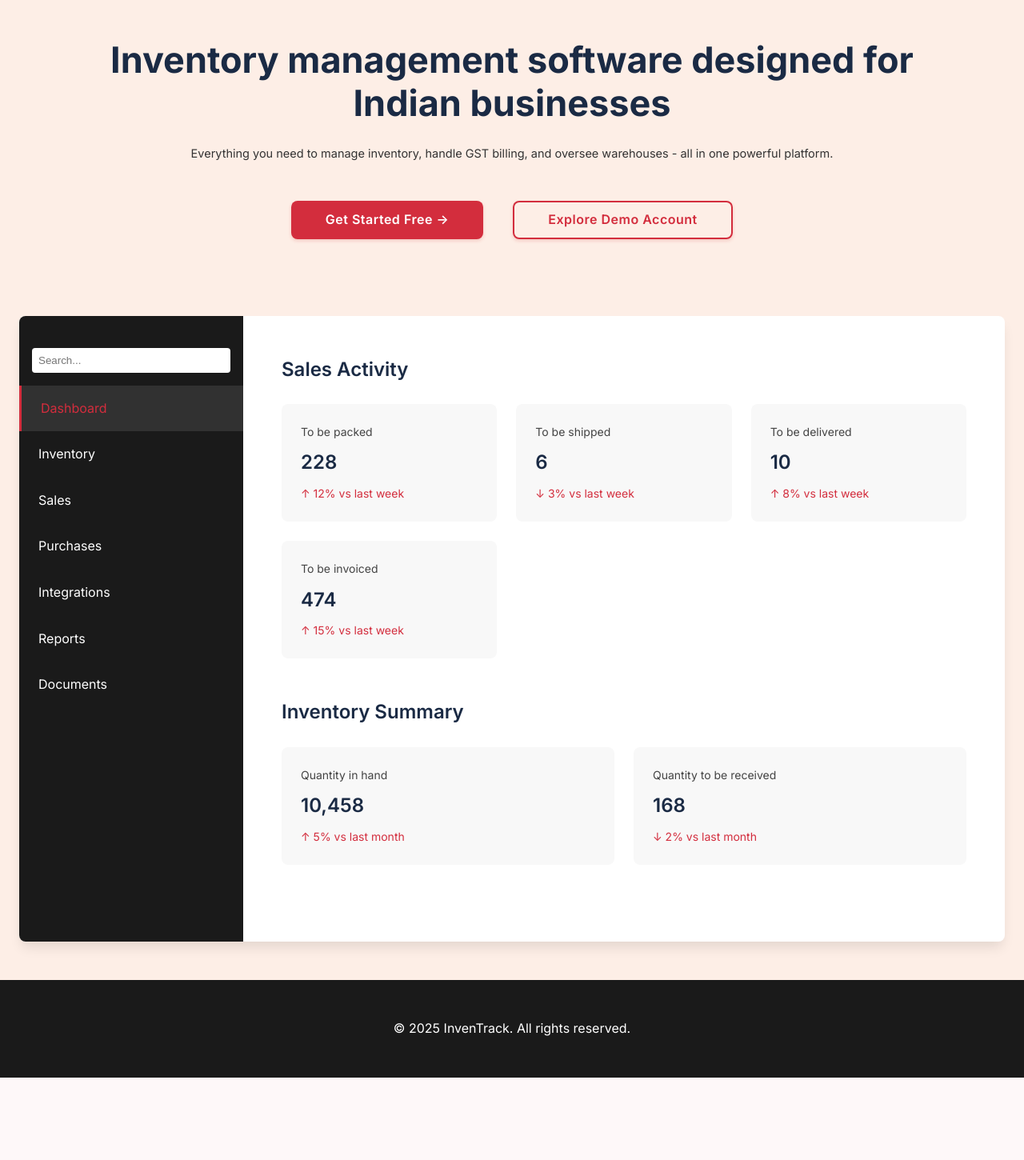
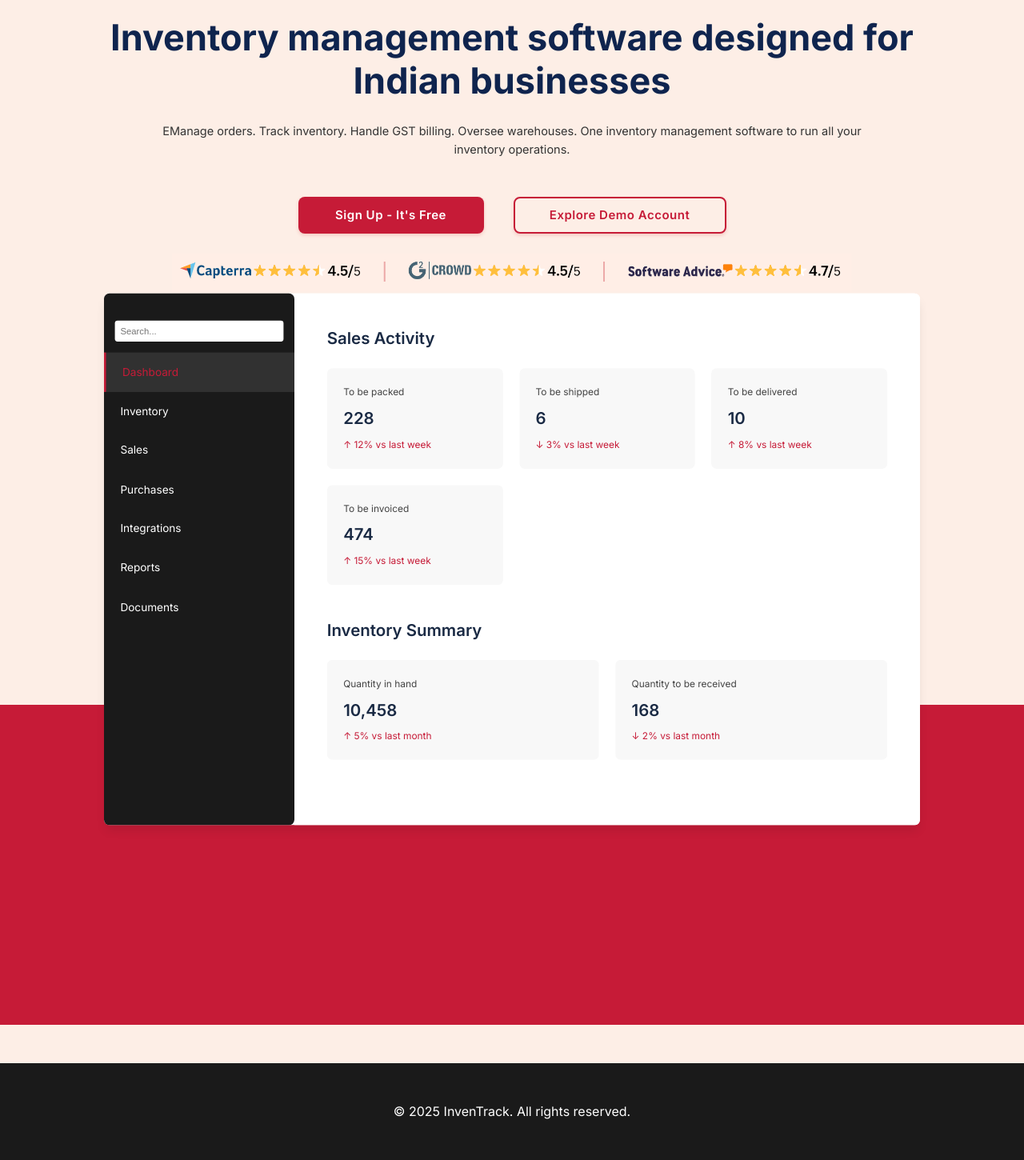
Before and after one commit to r-ravish/InventoryHub, a Flask app: page / in a window 1280 px wide. Shown: the whole page at 80% size. Before the commit the page ends 1347 px from the top, so only its background shows below. Run offline with Flask 3, Linux system fonts and the light colour scheme.

Commit message:
updated by ravish

```diff
--- a/static/css/index.css
+++ b/static/css/index.css
@@ -9,15 +9,16 @@ body {
     background-color: #fdeee6;
     line-height: 1.6;
     color: #444;
+    padding-top: 20px; /* Add this line to add space at the top */
 }
 
 .container {
-    max-width: 1280px;
+    max-width: 1200px;
     margin: 0 auto;
     padding: 0 24px;
 }
 
-header {
+head {
     padding: 48px 24px;
     margin-bottom: 48px;
 }
@@ -28,15 +29,15 @@ header {
     margin: 0 auto;
 }
 
-h1 {
+.heading {
     font-size: 45px;
     line-height: 1.2;
-    font-weight: 700;
+    font-weight: 637;
     margin-bottom: 24px;
-    color: #1a2a44;
+    color: #0F244E;
 }
 
-.header-description {
+.head-description {
     font-size: 14.5px;
     margin-bottom: 48px;
     color: #333333;
@@ -47,28 +48,31 @@ h1 {
     gap: 37px;
     justify-content: center;
     flex-wrap: wrap;
-    cursor: pointer;
+    margin: 20px 0;
 }
 
 .button {
-    background-color: #d32d3d;
+    background-color: #c61b37;
     color: white;
     padding: 16px 28px;
     border: none;
     border-radius: 8px;
-    font-size: 16px;
-    font-weight: 600;
+    font-size: 15px;
+    font-weight: 560;
     cursor: pointer;
+    display: block;
     transition: all 0.3s cubic-bezier(0.4, 0, 0.2, 1);
     text-decoration: none;
     display: inline-flex;
     align-items: center;
     justify-content: center;
     gap: 10px;
-    width: 240px;
-    height: 47.5px;
+    width: 232px;
+    height: 45.5px;
     box-shadow: 0 2px 4px rgba(209, 43, 43, 0.2);
     letter-spacing: 0.5px;
+    position: relative;
+    z-index: 10;
 }
 
 .button:hover {
@@ -78,9 +82,9 @@ h1 {
 
 .button.outline {
     background-color: transparent;
-    color: #d32d3d;
-    border: 2px solid #d32d3d;
-    width: 275px;
+    color: #c61b37;
+    border: 2px solid #c61b37;
+    width: 266px;
 }
 
 .ratings {
@@ -93,18 +97,21 @@ h1 {
 }
 
 .dashboard {
+    position: relative;
+    z-index: 1;
     display: grid;
     grid-template-columns: 280px 1fr;
+    width: 1200px;
     background: white;
     border-radius: 8px;
     box-shadow: 0 10px 15px -3px rgba(0, 0, 0, 0.1);
-    overflow: hidden;
 }
 
 .sidebar {
     background: #1a1a1a;
     color: white;
     padding: 24px 0;
+    border-radius: 8px;;
 }
 
 .nav-list {
@@ -123,17 +130,21 @@ h1 {
 
 .nav-item:hover {
     background: rgba(255, 255, 255, 0.1);
-    color: #d32d3d;
+    color: #c61b37;
 }
 
 .nav-item.active {
     background: rgba(255, 255, 255, 0.1);
-    color: #d32d3d;
-    border-left: 3px solid #d32d3d;
+    color: #c61b37;
+    border-left: 3px solid #c61b37;
 }
 
 .content {
     padding: 48px;
+    position: relative;
+    z-index: 2;
+    background: white;
+    border-radius: 0 8px 8px 0;
 }
 
 .content h2 {
@@ -178,11 +189,36 @@ h1 {
 
 .stat-trend {
     font-size: 0.875rem;
-    color: #d32d3d;
+    color: #c61b37;
     display: flex;
     align-items: center;
     gap: 4px;
 }
+.block{
+    width: 100%;
+    height: 400px;
+    background-color: #C61B37;
+
+}
+.dashboard-container {
+    margin: -60px auto;
+    display: flex;
+    justify-content: center;
+    margin-bottom: -210px;
+    transform: scale(0.85);
+}
+
+.img1 {
+    position: relative;
+    width: 78.1%;
+    height: auto;
+    max-height: 700px;
+    transform: scale(0.85);
+    margin: auto;
+    display: flex;
+    justify-content: center;
+}
+
 
 footer {
     background: #1a1a1a;
@@ -191,3 +227,26 @@ footer {
     margin-top: 48px;
     text-align: center;
 }
+
+@keyframes fadeIn {
+    from {
+        opacity: 0;
+        transform: translateY(20px);
+    }
+    to {
+        opacity: 1;
+        transform: translateY(0);
+    }
+}
+
+.stat-item {
+    /* ... existing styles ... */
+    animation: fadeIn 0.5s ease-out forwards;
+    opacity: 0;
+}
+
+/* Add staggered animation delay for stat items */
+.stats-grid .stat-item:nth-child(1) { animation-delay: 0.1s; }
+.stats-grid .stat-item:nth-child(2) { animation-delay: 0.2s; }
+.stats-grid .stat-item:nth-child(3) { animation-delay: 0.3s; }
+.stats-grid .stat-item:nth-child(4) { animation-delay: 0.4s; }
--- a/static/js/index.js
+++ b/static/js/index.js
@@ -153,3 +153,40 @@
     sidebar.insertBefore(searchDiv, sidebar.firstChild);
 }
 addSearchBar();
+
+// Create a function to animate numbers
+function animateValue(element, start, end, duration) {
+    let startTimestamp = null;
+    const step = (timestamp) => {
+        if (!startTimestamp) startTimestamp = timestamp;
+        const progress = Math.min((timestamp - startTimestamp) / duration, 1);
+
+        // Use comma for thousands separator
+        const currentNumber = Math.floor(progress * (end - start) + start);
+        element.textContent = currentNumber.toLocaleString();
+
+        if (progress < 1) {
+            window.requestAnimationFrame(step);
+        }
+    };
+    window.requestAnimationFrame(step);
+}
+
+// Function to start all animations when page loads
+function startNumberAnimations() {
+    // Get all stat-value elements
+    const statValues = document.querySelectorAll('.stat-value');
+
+    // For each stat value, get the final number and animate from 0
+    statValues.forEach(element => {
+        // Remove any commas from the number and convert to integer
+        const finalValue = parseInt(element.textContent.replace(/,/g, ''));
+        // Set initial value to 0
+        element.textContent = '0';
+        // Start animation
+        animateValue(element, 0, finalValue, 2000); // 2000ms = 2 seconds duration
+    });
+}
+
+// Add event listener for when DOM is loaded
+document.addEventListener('DOMContentLoaded', startNumberAnimations);
--- a/templates/index.html
+++ b/templates/index.html
@@ -14,21 +14,20 @@
 </head>
 
 <body>
-    <header>
+    <div class="head">
         <div class="container">
             <div class="hero">
-                <h1>Inventory management software designed for Indian businesses</h1>
-                <p class="header-description">Everything you need to manage inventory, handle GST billing, and oversee
-                    warehouses - all in one powerful platform.</p>
+                <p class="heading">Inventory management software designed for Indian businesses</p>
+                <p class="head-description">EManage orders. Track inventory. Handle GST billing. Oversee warehouses. One inventory management software to run all your<br>inventory operations.</p>
                 <div class="button-group">
-                    <a href="" class="button">Get Started Free →</a>
+                    <a href="" class="button">Sign Up - It's Free</a>
                     <a href="" class="button outline">Explore Demo Account</a>
                 </div>
             </div>
         </div>
-    </header>
-
-    <div class="container">
+    </div>
+    <img src="../static/images/Screenshot 2025-02-11 at 9.05.50 PM.png" alt="img_err" class="img1">
+    <div class="container dashboard-container">
         <main>
             <div class="dashboard">
                 <aside class="sidebar">
@@ -98,7 +97,10 @@
                     </div>
                 </section>
             </div>
+
         </main>
+    </div>
+    <div class="block">
     </div>
 
     <footer>
```
Also changed, not shown: static/images/Screenshot 2025-02-11 at 9.05.50 PM.png (added).
